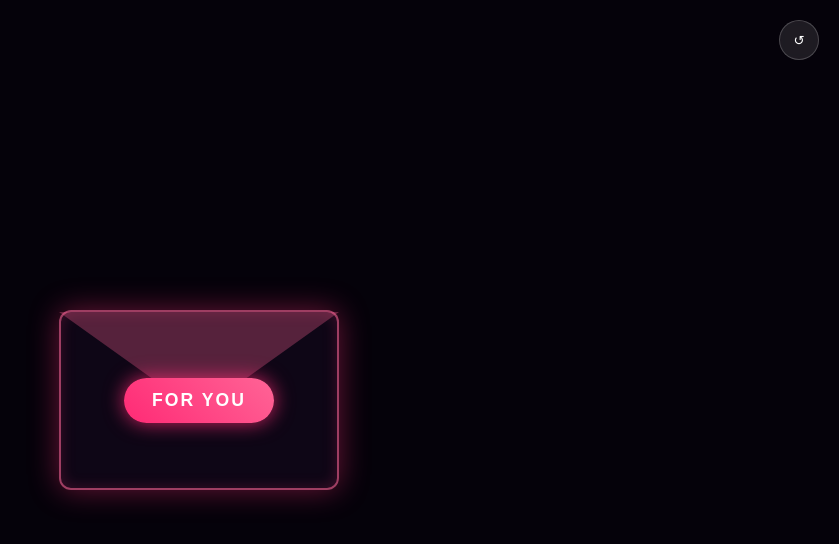
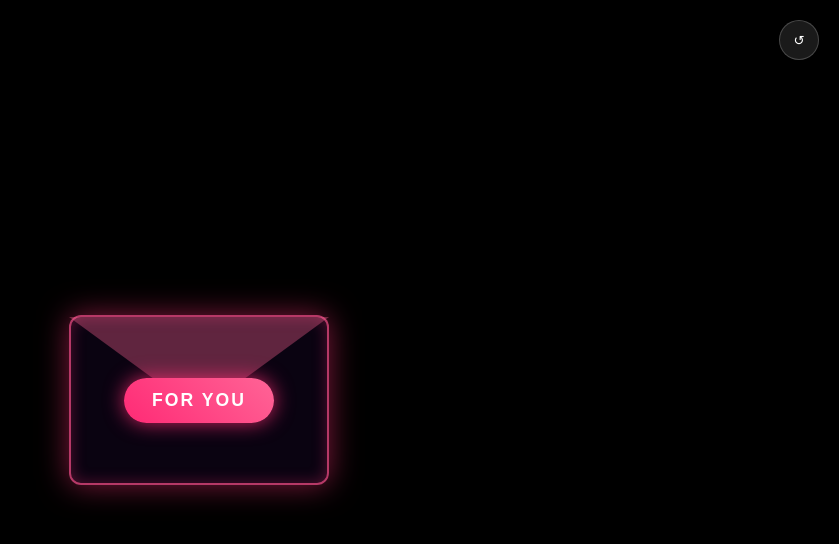
Before and after one commit to loaderuki-dot/my_website1, a plain HTML site: page index.html in a window 1280 px wide. Shown: the whole page, without its empty margins (441-1280 px from the left). Drawn offline with nearby package versions, Linux system fonts and the light colour scheme; animation ran at ten frames a second.

Commit message:
Update index.html

```diff
--- a/index.html
+++ b/index.html
@@ -1,5 +1,5 @@
 <!DOCTYPE html>
-<html lang="uz">
+<html lang="ru">
 <head>
   <meta charset="UTF-8">
   <meta name="viewport" content="width=device-width, initial-scale=1.0">
@@ -11,9 +11,9 @@
       padding: 0;
     }
     body {
-      background-color: #05020a;
+      background-color: #000;
       color: #fff;
-      font-family: 'Segoe UI', Tahoma, Geneva, Verdana, sans-serif;
+      font-family: 'Segoe UI', Arial, sans-serif;
       overflow: hidden;
       height: 100vh;
       display: flex;
@@ -42,17 +42,17 @@
       transform: scale(0.8);
     }
     .envelope {
-      width: 280px;
-      height: 180px;
-      background: rgba(20, 10, 30, 0.6);
-      border: 2px solid rgba(255, 100, 150, 0.6);
+      width: 260px;
+      height: 170px;
+      background: rgba(15, 5, 25, 0.7);
+      border: 2px solid rgba(255, 80, 140, 0.7);
       border-radius: 12px;
-      box-shadow: 0 0 30px rgba(255, 50, 120, 0.4), inset 0 0 15px rgba(255, 50, 120, 0.2);
+      box-shadow: 0 0 30px rgba(255, 50, 120, 0.5), inset 0 0 15px rgba(255, 50, 120, 0.3);
       display: flex;
       justify-content: center;
       align-items: center;
       position: relative;
-      backdrop-filter: blur(5px);
+      backdrop-filter: blur(8px);
     }
     .envelope::before {
       content: '';
@@ -60,9 +60,9 @@
       top: 0;
       width: 0;
       height: 0;
-      border-left: 140px solid transparent;
-      border-right: 140px solid transparent;
-      border-top: 100px solid rgba(255, 100, 150, 0.3);
+      border-left: 130px solid transparent;
+      border-right: 130px solid transparent;
+      border-top: 95px solid rgba(255, 100, 150, 0.35);
     }
     .btn-for-you {
       padding: 12px 28px;
@@ -71,7 +71,7 @@
       border-radius: 25px;
       color: #fff;
       font-size: 1.1rem;
-      font-weight: 600;
+      font-weight: bold;
       letter-spacing: 2px;
       box-shadow: 0 0 20px rgba(255, 42, 117, 0.8);
       cursor: pointer;
@@ -115,7 +115,7 @@
 <body>
 
   <div class="controls">
-    <button class="icon-btn" id="replay-btn" title="Qayta ijro">↺</button>
+    <button class="icon-btn" id="replay-btn" title="Перезапустить">↺</button>
   </div>
 
   <div class="envelope-wrapper" id="envelope">
@@ -129,20 +129,19 @@
   <script>
     const container = document.getElementById('canvas-container');
     const scene = new THREE.Scene();
-    scene.fog = new THREE.FogExp2(0x05020a, 0.015);
 
     const camera = new THREE.PerspectiveCamera(60, window.innerWidth / window.innerHeight, 0.1, 1000);
-    camera.position.set(0, 0, 40);
+    camera.position.set(0, 0, 35);
 
     const renderer = new THREE.WebGLRenderer({ antialias: true, alpha: true });
     renderer.setSize(window.innerWidth, window.innerHeight);
     renderer.setPixelRatio(Math.min(window.devicePixelRatio, 2));
     container.appendChild(renderer.domElement);
 
-    let stage = 0; // 0: Konvert, 1: Spiral + Shodiyona yozuvi, 2: 3D Roza guli
-    let animationTime = 0;
+    let stage = 0; // 0: Ждет клика, 1: Анимация
+    let time = 0;
 
-    // 1. Shodiyona yozuvi zarrachalari
+    // 1. НАДПИСЬ SHODIYONA (ЧАСТИЦЫ)
     function createTextParticles() {
       const canvas = document.createElement('canvas');
       const ctx = canvas.getContext('2d');
@@ -164,8 +163,8 @@
         for (let x = 0; x < canvas.width; x += 4) {
           const alpha = imgData[(y * canvas.width + x) * 4];
           if (alpha > 128) {
-            const posX = (x - canvas.width / 2) * 0.055;
-            const posY = -(y - canvas.height / 2) * 0.055;
+            const posX = (x - canvas.width / 2) * 0.045;
+            const posY = -(y - canvas.height / 2) * 0.045 - 4.5;
             points.push(new THREE.Vector3(posX, posY, 0));
           }
         }
@@ -173,36 +172,6 @@
       return points;
     }
 
-    // Spiral Zarrachalari
-    const spiralCount = 2000;
-    const spiralGeo = new THREE.BufferGeometry();
-    const spiralPos = new Float32Array(spiralCount * 3);
-    const spiralColors = new Float32Array(spiralCount * 3);
-
-    for (let i = 0; i < spiralCount; i++) {
-      spiralPos[i * 3] = 0;
-      spiralPos[i * 3 + 1] = 0;
-      spiralPos[i * 3 + 2] = 0;
-
-      const c = new THREE.Color().setHSL(0.95, 0.9, 0.6);
-      spiralColors[i * 3] = c.r;
-      spiralColors[i * 3 + 1] = c.g;
-      spiralColors[i * 3 + 2] = c.b;
-    }
-    spiralGeo.setAttribute('position', new THREE.BufferAttribute(spiralPos, 3));
-    spiralGeo.setAttribute('color', new THREE.BufferAttribute(spiralColors, 3));
-
-    const particleMat = new THREE.PointsMaterial({
-      size: 0.5,
-      vertexColors: true,
-      transparent: true,
-      opacity: 0,
-      blending: THREE.AdditiveBlending
-    });
-    const spiralParticles = new THREE.Points(spiralGeo, particleMat);
-    scene.add(spiralParticles);
-
-    // Yozuv Mesh
     const textPoints = createTextParticles();
     const textGeo = new THREE.BufferGeometry();
     const textPos = new Float32Array(textPoints.length * 3);
@@ -213,8 +182,8 @@
     });
     textGeo.setAttribute('position', new THREE.BufferAttribute(textPos, 3));
     const textMat = new THREE.PointsMaterial({
-      size: 0.4,
-      color: 0xff69b4,
+      size: 0.38,
+      color: 0xff4d8d,
       transparent: true,
       opacity: 0,
       blending: THREE.AdditiveBlending
@@ -222,65 +191,48 @@
     const textMesh = new THREE.Points(textGeo, textMat);
     scene.add(textMesh);
 
-    // 2. 3D Roza Guli va Poya
-    const roseGroup = new THREE.Group();
-    scene.add(roseGroup);
+    // 2. ВРАЩАЮЩАЯСЯ СПИРАЛЬ / РОЗА (КАК НА ВИДЕО)
+    const spiralCount = 3500;
+    const spiralGeo = new THREE.BufferGeometry();
+    const spiralPos = new Float32Array(spiralCount * 3);
+    const spiralColors = new Float32Array(spiralCount * 3);
 
-    function build3DRose() {
-      // Gul barglari
-      const petalCount = 7000;
-      const roseGeo = new THREE.BufferGeometry();
-      const rosePos = new Float32Array(petalCount * 3);
-      const roseColors = new Float32Array(petalCount * 3);
+    for (let i = 0; i < spiralCount; i++) {
+      spiralPos[i * 3] = 0;
+      spiralPos[i * 3 + 1] = 0;
+      spiralPos[i * 3 + 2] = 0;
 
-      for (let i = 0; i < petalCount; i++) {
-        const u = Math.random() * Math.PI * 6;
-        const v = Math.random() * Math.PI;
-        const r = (Math.sin(2 * u) + 1.3) * Math.sin(v) * 5;
+      const c = new THREE.Color().setHSL(0.93 + Math.random() * 0.05, 1, 0.6);
+      spiralColors[i * 3] = c.r;
+      spiralColors[i * 3 + 1] = c.g;
+      spiralColors[i * 3 + 2] = c.b;
+    }
+    spiralGeo.setAttribute('position', new THREE.BufferAttribute(spiralPos, 3));
+    spiralGeo.setAttribute('color', new THREE.BufferAttribute(spiralColors, 3));
 
-        const x = r * Math.cos(u);
-        const z = r * Math.sin(u);
-        const y = (Math.cos(2 * u) + Math.cos(v) * 1.5) * 1.8 + 6;
-
-        rosePos[i * 3] = x;
-        rosePos[i * 3 + 1] = y;
-        rosePos[i * 3 + 2] = z;
-
-        const col = new THREE.Color();
-        col.setHSL(0.94, 0.9, 0.55 + Math.random() * 0.15);
-        roseColors[i * 3] = col.r;
-        roseColors[i * 3 + 1] = col.g;
-        roseColors[i * 3 + 2] = col.b;
-      }
-      roseGeo.setAttribute('position', new THREE.BufferAttribute(rosePos, 3));
-      roseGeo.setAttribute('color', new THREE.BufferAttribute(roseColors, 3));
-
-      const roseMat = new THREE.PointsMaterial({
-        size: 0.38,
+    const spiralMat = new THREE.PointsMaterial({
+      size: 0.45,
       vertexColors: true,
       transparent: true,
       opacity: 0,
       blending: THREE.AdditiveBlending
     });
-      roseGroup.add(new THREE.Points(roseGeo, roseMat));
+    const spiralMesh = new THREE.Points(spiralGeo, spiralMat);
+    spiralMesh.position.y = 3;
+    scene.add(spiralMesh);
 
-      // Yashil Poya
-      const stemCount = 1500;
+    // 3. ЗЕЛЕНЫЙ СТЕБЕЛЬ РАЗВИВАЮЩИЙСЯ СНИЗУ
+    const stemCount = 1200;
     const stemGeo = new THREE.BufferGeometry();
     const stemPos = new Float32Array(stemCount * 3);
     const stemColors = new Float32Array(stemCount * 3);
 
     for (let i = 0; i < stemCount; i++) {
-        const t = Math.random();
-        const y = 5 - t * 16;
-        const angle = Math.random() * Math.PI * 2;
-        const radius = 0.3;
+      stemPos[i * 3] = 0;
+      stemPos[i * 3 + 1] = 0;
+      stemPos[i * 3 + 2] = 0;
 
-        stemPos[i * 3] = Math.cos(angle) * radius;
-        stemPos[i * 3 + 1] = y;
-        stemPos[i * 3 + 2] = Math.sin(angle) * radius;
-
-        const c = new THREE.Color().setHSL(0.33, 0.9, 0.45);
+      const c = new THREE.Color(0x00ff66);
       stemColors[i * 3] = c.r;
       stemColors[i * 3 + 1] = c.g;
       stemColors[i * 3 + 2] = c.b;
@@ -295,34 +247,30 @@
       opacity: 0,
       blending: THREE.AdditiveBlending
     });
-      roseGroup.add(new THREE.Points(stemGeo, stemMat));
-      roseGroup.position.y = -1;
-    }
+    const stemMesh = new THREE.Points(stemGeo, stemMat);
+    scene.add(stemMesh);
 
-    build3DRose();
-
-    // Boshqaruv
+    // СОБЫТИЯ И КЛИКИ
     const envelope = document.getElementById('envelope');
     const replayBtn = document.getElementById('replay-btn');
 
     envelope.addEventListener('click', () => {
       if (stage !== 0) return;
       stage = 1;
-      animationTime = 0;
+      time = 0;
       envelope.classList.add('hide');
     });
 
     replayBtn.addEventListener('click', () => {
       stage = 0;
-      animationTime = 0;
+      time = 0;
       envelope.classList.remove('hide');
-      particleMat.opacity = 0;
       textMat.opacity = 0;
-      roseGroup.children.forEach(c => c.material.opacity = 0);
-      roseGroup.rotation.y = 0;
+      spiralMat.opacity = 0;
+      stemMat.opacity = 0;
     });
 
-    // Animatsiya sikli
+    // ЦИКЛ АНИМАЦИИ (1 В 1 КАК НА ВИДЕО)
     const clock = new THREE.Clock();
 
     function animate() {
@@ -330,45 +278,41 @@
       const delta = clock.getDelta();
 
       if (stage === 1) {
-        animationTime += delta;
+        time += delta;
 
-        // Spiral harakati
-        particleMat.opacity = Math.min(animationTime * 0.9, 0.85);
-        const posArr = spiralGeo.attributes.position.array;
+        // Появление элементов
+        textMat.opacity = Math.min(time * 0.8, 1);
+        spiralMat.opacity = Math.min(time * 0.9, 0.9);
+
+        // Анимация кругов/спирали розы
+        const sArr = spiralGeo.attributes.position.array;
         for (let i = 0; i < spiralCount; i++) {
-          const r = (i / spiralCount) * 18 * Math.min(animationTime * 0.7, 1);
-          const theta = i * 0.12 + animationTime * 2;
-          posArr[i * 3] = r * Math.cos(theta);
-          posArr[i * 3 + 1] = r * Math.sin(theta);
-          posArr[i * 3 + 2] = Math.sin(r) * 2;
+          const progress = Math.min(time * 0.8, 1);
+          const theta = i * 0.08 + time * 2.5;
+          const r = (i / spiralCount) * 14 * progress;
+
+          // Волнообразный узор цветка из видео
+          const wave = Math.sin(theta * 3) * 0.8;
+          sArr[i * 3] = (r + wave) * Math.cos(theta);
+          sArr[i * 3 + 1] = (r + wave) * Math.sin(theta) * 0.5;
+          sArr[i * 3 + 2] = Math.sin(r * 1.5) * 2;
         }
         spiralGeo.attributes.position.needsUpdate = true;
 
-        // Shodiyona yozuvi chiqishi
-        if (animationTime > 0.6) {
-          textMat.opacity = Math.min((animationTime - 0.6) * 1.5, 1);
+        // Появление стебля снизу
+        if (time > 1.2) {
+          stemMat.opacity = Math.min((time - 1.2) * 1.2, 0.95);
+          const stArr = stemGeo.attributes.position.array;
+          for (let i = 0; i < stemCount; i++) {
+            const t = (i / stemCount);
+            const stemProgress = Math.min((time - 1.2) * 1.5, 1);
+
+            stArr[i * 3] = (Math.random() - 0.5) * 0.4;
+            stArr[i * 3 + 1] = -4 + (t * 6.5 * stemProgress);
+            stArr[i * 3 + 2] = (Math.random() - 0.5) * 0.4;
           }
-
-        // 3.5 sekunddan keyin Gulga o'tish
-        if (animationTime > 3.6) {
-          stage = 2;
-          animationTime = 0;
+          stemGeo.attributes.position.needsUpdate = true;
         }
-      }
-      else if (stage === 2) {
-        animationTime += delta;
-
-        // Yozuv va spiralni o'chirish
-        textMat.opacity = Math.max(1 - animationTime * 1.2, 0);
-        particleMat.opacity = Math.max(0.85 - animationTime * 1.2, 0);
-
-        // Gulni ko'rsatish
-        roseGroup.children.forEach(c => {
-          c.material.opacity = Math.min(animationTime * 0.8, 0.95);
-        });
-
-        // Gulni aylantirish
-        roseGroup.rotation.y += 0.007;
       }
 
       renderer.render(scene, camera);
```
Lines whose indentation alone changed are shown as unchanged.
